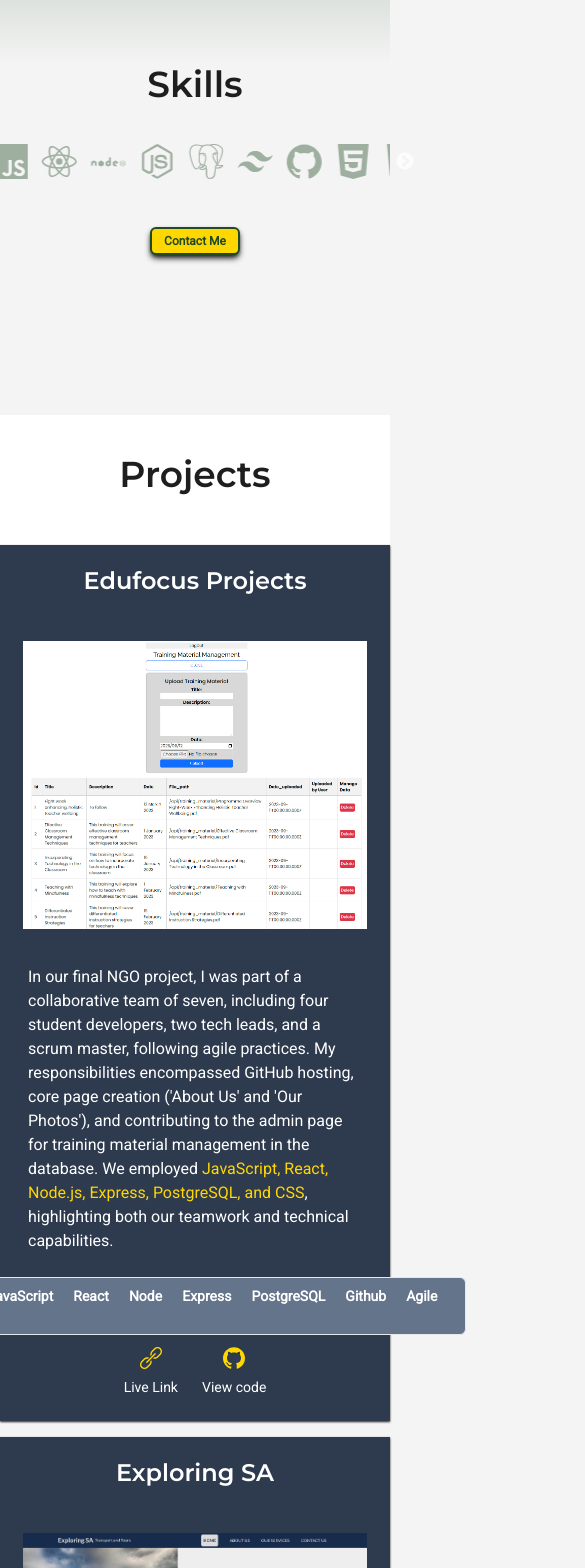
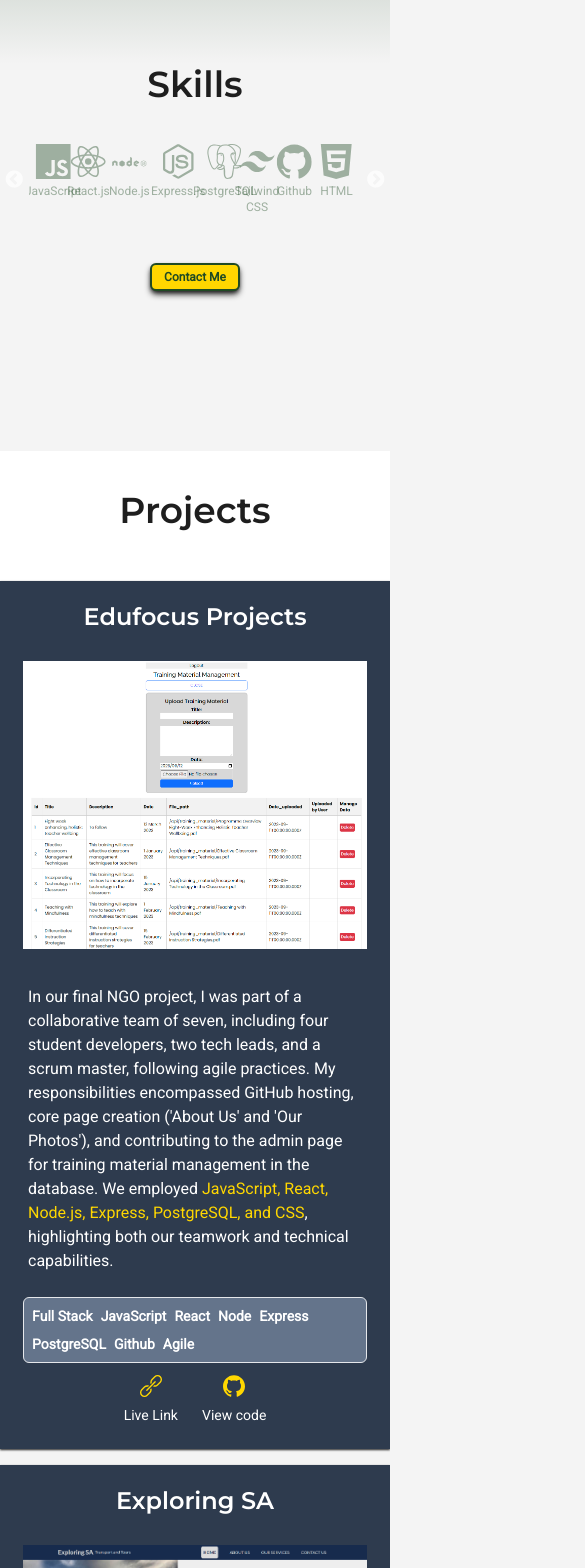
Before and after one commit to Riyaazct/myPortfolio, a React (Vite) app: page / in a window 390 px wide. Shown: the part 780-2348 px from the top of the page, 585 px wide, since content can reach past the window. Built offline with nearby package versions, Linux system fonts and the light colour scheme; no server answers.

Commit message:
fix navbar menu bugs for mobile and width issues in projects cards

```diff
--- a/src/components/Nav.jsx
+++ b/src/components/Nav.jsx
@@ -51,13 +51,13 @@ const Nav = () => {
 
   // Render the navigation menu and hamburger icon
   return (
-    <div className="w-full text-[#ffffff] font-bold absolute top-0 left-0 right-0">
+    <div className="w-full text-[#ffffff] font-bold absolute top-0 ">
       {/* Render the navigation menu */}
       <ul
         className={
           isOpen
-            ? "ease-in duration-500 fixed left-0 top-0 flex flex-col justify-center items-center w-full h-screen bg-[#2E3B4E] z-50"
-            : "absolute top-0 h-screen left-[100%] ease-in duration-500 flex flex-col w-full md:h-min md:static md:flex-row justify-center items-center"
+            ? "ease-in duration-300 fixed left-0 top-0 flex flex-col justify-center items-center w-full h-screen bg-[#2E3B4E] z-50"
+            : "absolute top-0 h-screen left-[-100%] ease-in duration-500 w-full md:h-min md:static md:flex-row justify-center items-center flex flex-col "
         }
         onClick={toggleMenu}
       >
--- a/src/components/ProjectCard.jsx
+++ b/src/components/ProjectCard.jsx
@@ -17,7 +17,7 @@ const ProjectCard = ({
       {/* Start of Project Card */}
       <div className="w-full flex flex-col items-center p-1 md:border-2 md:rounded-md border-gray-950 bg-[#2E3B4E] shadow-sm shadow-[#1E1E1E] lg:hover:shadow-md lg:hover:scale-[1.01] lg:hover:duration-700">
         {/* Display the project title */}
-        <h3 className="py-4 text-2xl font-semibold text-[#FFFFFF]">
+        <h3 className="pt-4 text-2xl lg:text-3xl font-semibold text-[#FFFFFF]">
           {title}
         </h3>
         {/* Display the project image */}
@@ -35,7 +35,7 @@ const ProjectCard = ({
           {description}
         </p>
         {/* Display the list of technologies used */}
-        <ul className="flex gap-5 text-[#ffffff] font-semibold text-sm mt-4 border bg-slate-500 p-2 rounded-md">
+        <ul className="flex max-w-[90%] md:max-w-full gap-2 md:gap-4 text-[#ffffff] font-semibold text-sm mt-4 border bg-slate-500 p-2 flex-wrap rounded-md">
           {technologies.map((tech, key) => (
             <li key={key}>{tech}</li>
           ))}
--- a/src/components/SkillIcon.jsx
+++ b/src/components/SkillIcon.jsx
@@ -4,11 +4,11 @@ import PropTypes from "prop-types";
 // Define a functional component called SkillIcon that takes in 'icon' and 'label' props
 const SkillIcon = ({ icon, label }) => {
   return (
-    <div className="flex flex-col items-center gap-1 p-2 text-[#1F4A23] hover:scale-105 duration-300 opacity-40 hover:opacity-100">
+    <div className="flex flex-col flex-wrap items-center gap-1 p-2 text-[#1F4A23] hover:scale-105 duration-300 opacity-40 hover:opacity-100">
       {/* Display the provided 'icon' element */}
       {icon}
       {/* Display the provided 'label' as a tooltip on hover */}
-      <p className="hidden text-xs font-medium sm:block lg:text-lg">
+      <p className="text-xs font-medium sm:block lg:text-lg">
         {label}
       </p>
     </div>
--- a/src/pages/Projects.jsx
+++ b/src/pages/Projects.jsx
@@ -14,7 +14,7 @@ const Projects = () => {
       </div>
 
       {/* Project Container */}
-      <div className="grid grid-cols-1 gap-4 md:p-5 mx-auto lg:grid-cols-2 lg:max-w-[1350px]">
+      <div className="grid grid-cols-1 gap-4 md:p-5 md:max-w-[75%] mx-auto lg:grid-cols-2 lg:max-w-[1350px]">
         {/* Map through projectData and create ProjectCard components */}
         {projectData.map(
           (
--- a/src/pages/Skills.jsx
+++ b/src/pages/Skills.jsx
@@ -41,7 +41,7 @@ const Skills = () => {
       <div className="pb-10 lg:pb-16">
         {/* Slider component for displaying skill icons */}
         <Slider
-          className="max-w-full mx-auto text-xs lg:max-w-7xl sm:max-w-[90%]"
+          className="md:max-w-full mx-auto text-xs lg:max-w-7xl max-w-[85%]"
           {...settings}
         >
           {/* SkillIcon components for individual skills */}
```
